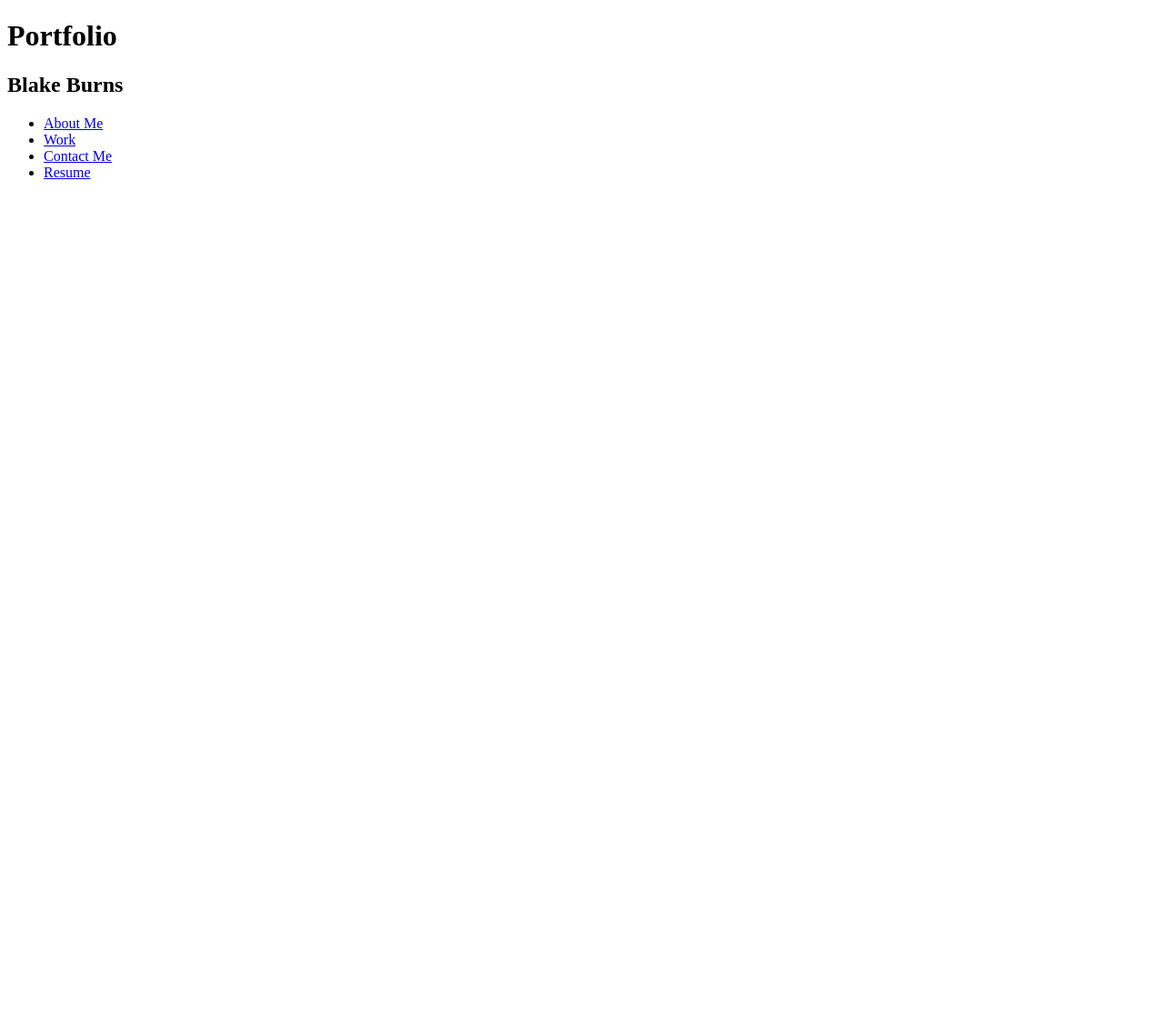
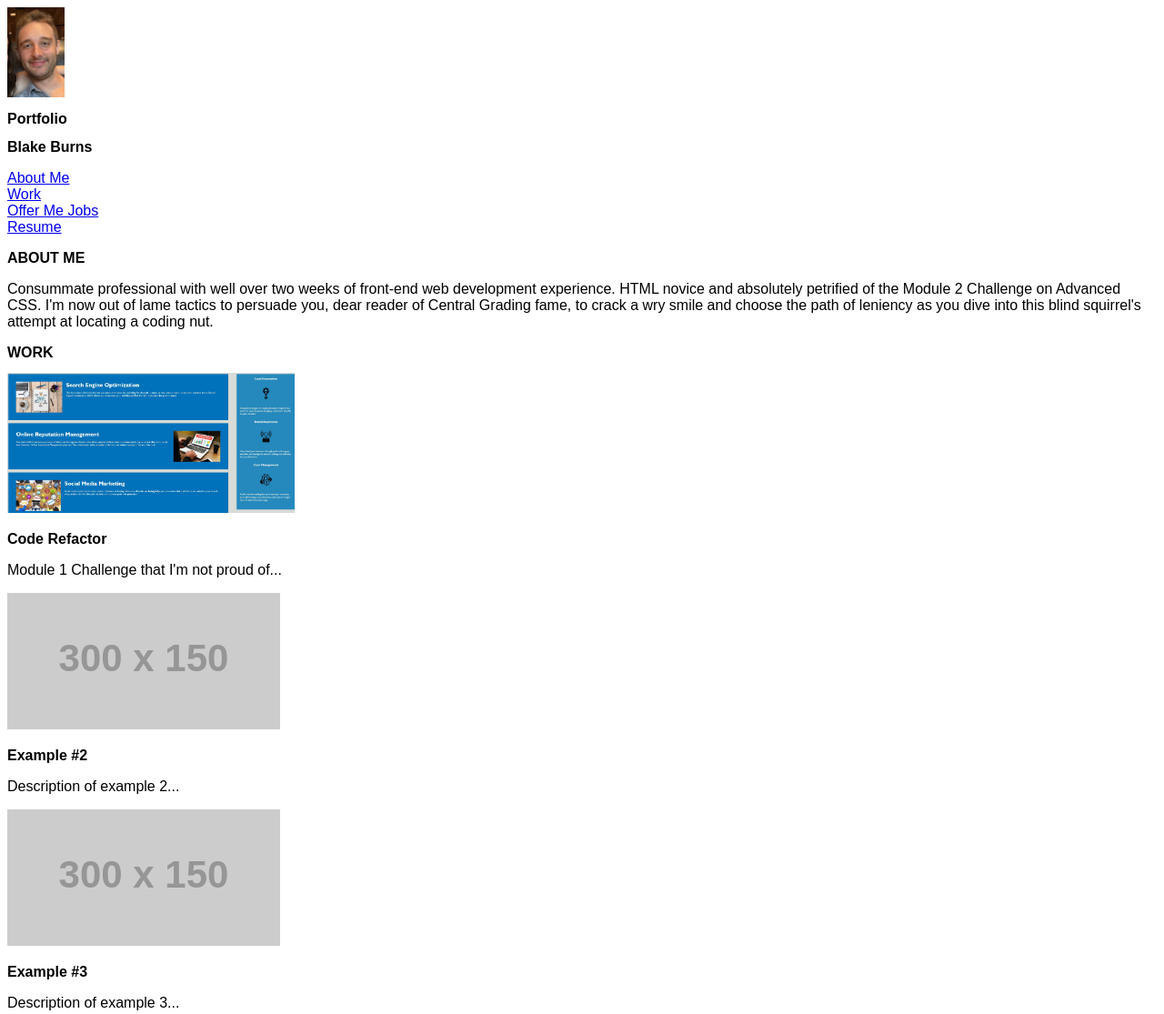
Before and after one commit to blakerichardburns/professional-portfolio, a plain HTML site: page index.html in a window 1280 px wide. Shown: the top 1115 px of the page at 91% size. Before the commit the page ends 800 px from the top, so only its background shows below. Drawn offline with Linux system fonts and the light colour scheme; placeholder pictures from the web are drawn by us.

Commit message:
added html body content and css reset parameters

```diff
--- a/assets/css/reset.css
+++ b/assets/css/reset.css
@@ -1,27 +1,17 @@
 * {
-
+    margin: 10;
+	padding: 0;
+	border: 0;
+	font-size: 100%;
+	font-family: sans-serif;
 }
 
-.header {
-
+img {
+    max-width: 25%;
+    max-height: 25%;
 }
 
-.headerlinks {
-
+#profile-pic {
+ max-width: 5%;
+ max-height: 5%;
 }
-
-#about-me {
-
-}
-
-#work {
-
-}
-
-#contact-me {
-
-}
-
-#resume {
-
-}
--- a/assets/css/style.css
+++ b/assets/css/style.css
@@ -0,0 +1,43 @@
+* {
+
+}
+
+.header {
+
+}
+
+.headerlinks {
+
+}
+
+.content {
+
+}
+
+.work {
+
+}
+
+#profile-pic {
+
+}
+
+#about-me {
+
+}
+
+#work {
+
+}
+
+#offer-me-jobs {
+
+}
+
+#resume {
+
+}
+
+#example1 {
+
+}
--- a/index.html
+++ b/index.html
@@ -10,6 +10,7 @@
 
 <body>
     <header class="header">
+        <img src="./assets/images/Profile.jpg" id="profile-pic"/>
         <h1>Portfolio</h1>
         <h2>Blake Burns</h2>
             <ul class = "headerlinks">
@@ -20,11 +21,65 @@
                     <a href="#work">Work</a>
                 </li>
                 <li>
-                    <a href="#contact-me">Contact Me</a>
+                    <a href="#offer-me-jobs">Offer Me Jobs</a>
                 </li>
                 <li>
-                    <a href="#resume">Resume</a>
+                    <a href="./assets/Resume Placeholder.docx">Resume</a>
                 </ul>
             </ul>
     </header>
+    <content class="content">
+        <about-me>
+            <h2>ABOUT ME</h2>
+            <p>
+                Consummate professional with well over two weeks of front-end web development experience. HTML novice and absolutely petrified of the Module 2 Challenge on Advanced CSS. I'm now out of lame tactics to persuade you, dear reader of Central Grading fame, to crack a wry smile and choose the path of leniency as you dive into this blind squirrel's attempt at locating a coding nut.
+            </p>
+        </about-me>
+        <work class="work">
+            <h2>WORK</h2>
+            <example1 id="example1">
+                <img src="./assets/images/code-refactor.JPG" alt="dummy website">
+                <h3>Code Refactor</h3>
+                <p>
+                    Module 1 Challenge that I'm not proud of...
+                </p>
+            </example1>
+            <example2>
+                <img src="https://via.placeholder.com/300x150" alt="placeholder">
+                <h3>Example #2</h3>
+                <p>
+                    Description of example 2...
+                </p>
+            </example2>
+            <example3>
+                <img src="https://via.placeholder.com/300x150" alt="placeholder">
+                <h3>Example #3</h3>
+                <p>
+                    Description of example 3...
+                </p>
+            </example3>
+            <example4>
+                <img src="https://via.placeholder.com/300x150" alt="placeholder">
+                <h3>Example #4</h3>
+                <p>
+                    Description of example 4...
+                </p>
+            </example4>
+            <example5>
+                <img src="https://via.placeholder.com/300x150" alt="placeholder">
+                <h3>Example #5</h3>
+                <p>
+                    Description of example 5...
+                </p>
+            </example5>
+        </work>
+        <offer-me-jobs>
+            <h2>OFFER ME JOBS</h2>
+            <ul>
+                <li>317.306.6321</li>
+                <li><a href="mailto:blakerichardburns@gmail.com">blakerichardburns.@gmail.com</a></li>
+                <li><a href="https://github.com/blakerichardburns/professional-portfolio" target="_blank">Github</a></li>
+            </ul>
+        </offer-me-jobs>
+    </content>
 </body>
```
Also changed, not shown: assets/images/Profile.jpg (added), assets/images/code-refactor.JPG (added), 1 other file.
